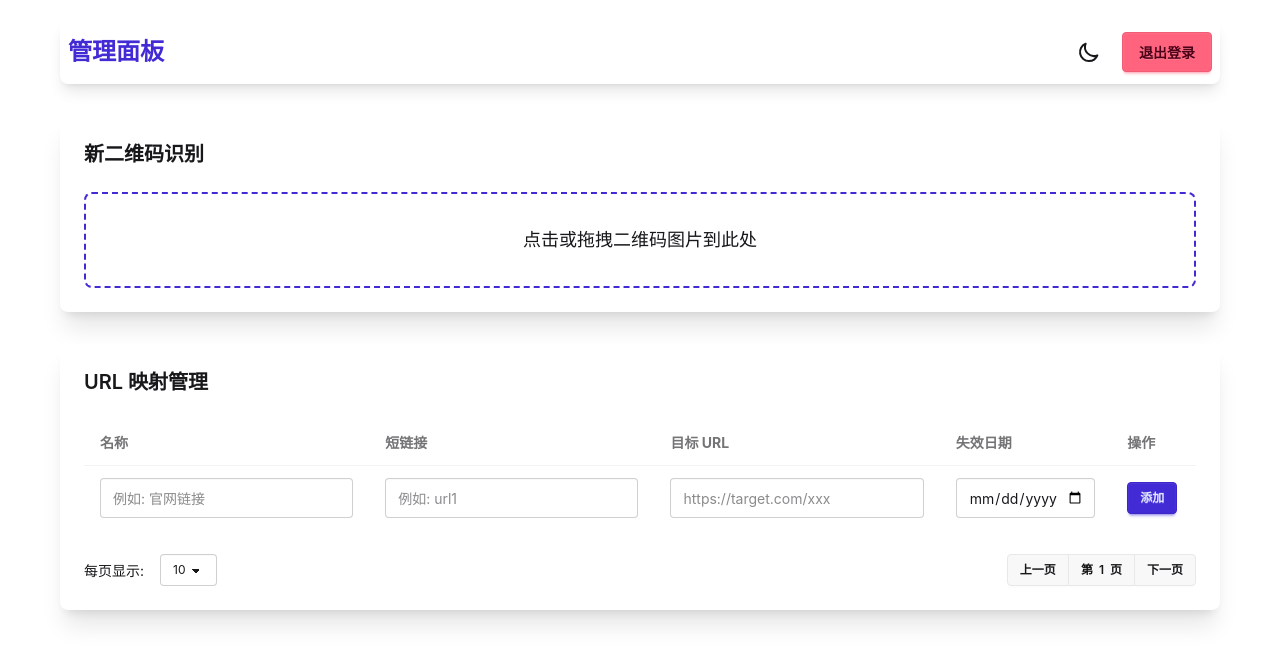
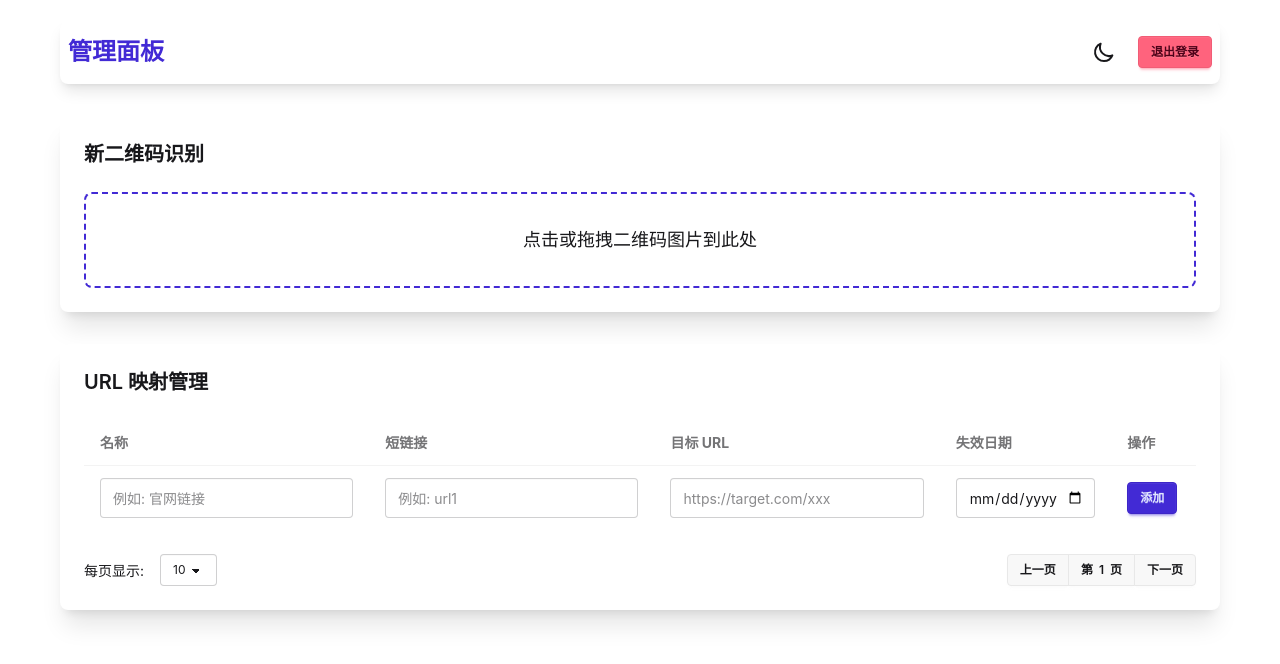
Before and after one commit to zzkkx1/serverless-qrcode-hub, a website: page src/admin.html in a window 1280 px wide. Drawn offline with nearby package versions, Linux system fonts and the light colour scheme; no server answers.

Commit message:
Update admin.html

```diff
--- a/src/admin.html
+++ b/src/admin.html
@@ -43,7 +43,7 @@
                         d="M20.354 15.354A9 9 0 018.646 3.646 9.003 9.003 0 0012 21a9.003 9.003 0 008.354-5.646z" />
                 </svg>
             </button>
-            <button id="logoutBtn" class="btn btn-error">退出登录</button>
+            <button id="logoutBtn" class="btn btn-error btn-sm">退出登录</button>
         </div>
     </div>
 
```
